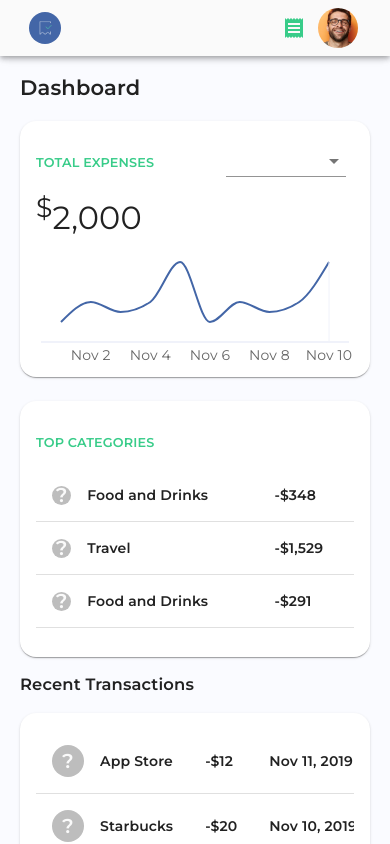
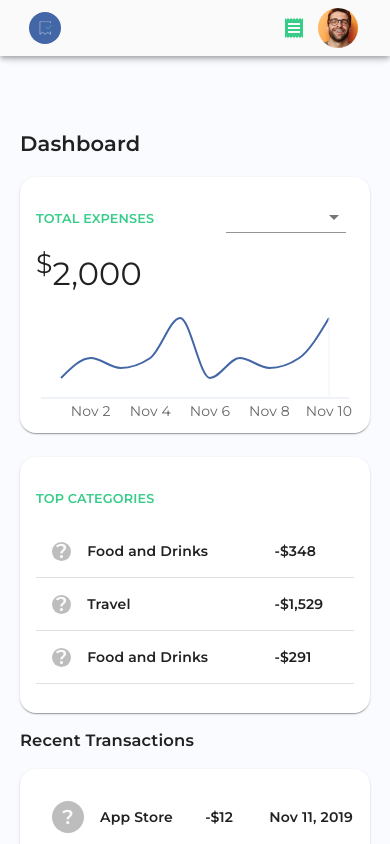
Before and after one commit to hatchways/team-rosemary, a React (Create React App) app in the folder client/: page / in a window 390 px wide. Shown: the top 844 px of the page. Built offline with nearby package versions, Linux system fonts and the light colour scheme.

Commit message:
extract some public parts of main panels into homepage

```diff
--- a/client/src/pages/Dashboard.js
+++ b/client/src/pages/Dashboard.js
@@ -7,47 +7,41 @@ import { CatStatTable } from '../components/CatStatTable';
 import { TransactionTable } from '../components/TransactionTable';
 import { MonthSelector } from '../components/MonthSelector';
 
-import { makeStyles } from "@material-ui/core/styles";
+// import { makeStyles } from "@material-ui/core/styles";
 
-const useStyles = makeStyles(theme => ({
-  utilbar: {
-    [theme.breakpoints.up("sm")]: {
-      ...theme.mixins.toolbar,
-      backgroundColor: '#fafafa',
-      opacity: 0.4,
-      color: theme.palette.primary.contrastText
-    }
-  },
-  utilbarMain: {
-    backgroundColor: "#fafbff"
-  },
-  main: {
-    display: 'flex',
-    flexDirection: 'column',
-    alignItems: 'center',
-    flexGrow: 1,
-    minHeight: '100vh',
-    padding: theme.spacing(3),
-    overflowX: 'hidden',
-    backgroundColor: '#fafbff',
-    [theme.breakpoints.down("xs")]: {
-      marginTop: '3rem',
-      padding: theme.spacing(1)
-    }
-  }
-}));
+// const useStyles = makeStyles(theme => ({
+//   utilbar: {
+//     [theme.breakpoints.up("sm")]: {
+//       ...theme.mixins.toolbar,
+//       backgroundColor: '#fafafa',
+//       opacity: 0.4,
+//       color: theme.palette.primary.contrastText
+//     }
+//   },
+//   utilbarMain: {
+//     backgroundColor: "#fafbff"
+//   },
+//   main: {
+//     display: 'flex',
+//     flexDirection: 'column',
+//     alignItems: 'center',
+//     flexGrow: 1,
+//     minHeight: '100vh',
+//     padding: theme.spacing(3),
+//     overflowX: 'hidden',
+//     backgroundColor: '#fafbff',
+//     [theme.breakpoints.down("xs")]: {
+//       marginTop: '3rem',
+//       padding: theme.spacing(1)
+//     }
+//   }
+// }));
 
 export function Dashboard(props) {
-  const classes = useStyles();
+  // const classes = useStyles();
 
   return (
-    <main className={classes.main}>
-      <div className={`${classes.utilbar} ${classes.utilbarMain}`} />
-      <Grid container spacing={3} xs={12} lg={10}>
-        <Grid item xs={12}>
-          <h2>Dashboard</h2>
-        </Grid>
-      </Grid>
+    <>
       <Grid container spacing={3} xs={12} lg={10}>
         <Grid item xs={12} md={6}>
           <Panel title="TOTAL EXPENSES">
@@ -73,6 +67,6 @@ export function Dashboard(props) {
           </Panel>
         </Grid>
       </Grid>
-    </main>
+    </>
   );
 }
--- a/client/src/pages/Home.js
+++ b/client/src/pages/Home.js
@@ -4,6 +4,7 @@ import Drawer from "@material-ui/core/Drawer";
 import Tabs from '@material-ui/core/Tabs';
 import Tab from '@material-ui/core/Tab';
 import Toolbar from "@material-ui/core/Toolbar";
+import Grid from "@material-ui/core/Grid";
 import FiberManualRecordIcon from "@material-ui/icons/FiberManualRecord";
 
 import {
@@ -118,6 +119,20 @@ const useStyles = makeStyles(theme => ({
   logo: {
     width: '15%',
     marginRight: '2rem'
+  },
+  main: {
+    display: 'flex',
+    flexDirection: 'column',
+    alignItems: 'center',
+    flexGrow: 1,
+    minHeight: '100vh',
+    padding: theme.spacing(3),
+    overflowX: 'hidden',
+    backgroundColor: '#fafbff',
+    [theme.breakpoints.down("xs")]: {
+      marginTop: '3rem',
+      padding: theme.spacing(1)
+    }
   }
 }));
 
@@ -212,6 +227,13 @@ export function Home(props) {
           </Drawer>
         </nav>
       </header >
+      <main className={classes.main}>
+        <div className={`${classes.utilbar} ${classes.utilbarMain}`} />
+        <Grid container spacing={3} xs={12} lg={10}>
+          <Grid item xs={12}>
+            <h2>{page}</h2>
+          </Grid>
+        </Grid>
         <Switch>
           <Route exact path="/">
             <Dashboard />
@@ -225,6 +247,7 @@ export function Home(props) {
             )
           })}
         </Switch>
+      </main>
     </Router>
   )
 }
--- a/client/src/pages/Receipts.js
+++ b/client/src/pages/Receipts.js
@@ -17,31 +17,31 @@ const useStyles = makeStyles(theme => ({
   pRel: {
     position: 'relative'
   },
-  utilbar: {
-    [theme.breakpoints.up("sm")]: {
-      ...theme.mixins.toolbar,
-      backgroundColor: '#fafafa',
-      opacity: 0.4,
-      color: theme.palette.primary.contrastText
-    }
-  },
-  utilbarMain: {
-    backgroundColor: "#fafbff"
-  },
-  main: {
-    display: 'flex',
-    flexDirection: 'column',
-    alignItems: 'center',
-    flexGrow: 1,
-    minHeight: '100vh',
-    padding: theme.spacing(3),
-    overflowX: 'hidden',
-    backgroundColor: '#fafbff',
-    [theme.breakpoints.down("xs")]: {
-      marginTop: '3rem',
-      padding: theme.spacing(1)
-    }
-  },
+  // utilbar: {
+  //   [theme.breakpoints.up("sm")]: {
+  //     ...theme.mixins.toolbar,
+  //     backgroundColor: '#fafafa',
+  //     opacity: 0.4,
+  //     color: theme.palette.primary.contrastText
+  //   }
+  // },
+  // utilbarMain: {
+  //   backgroundColor: "#fafbff"
+  // },
+  // main: {
+  //   display: 'flex',
+  //   flexDirection: 'column',
+  //   alignItems: 'center',
+  //   flexGrow: 1,
+  //   minHeight: '100vh',
+  //   padding: theme.spacing(3),
+  //   overflowX: 'hidden',
+  //   backgroundColor: '#fafbff',
+  //   [theme.breakpoints.down("xs")]: {
+  //     marginTop: '3rem',
+  //     padding: theme.spacing(1)
+  //   }
+  // },
   imgRoot: {
     display: 'flex',
     flexDirection: 'column',
@@ -106,13 +106,7 @@ export function Receipts(props) {
   const classes = useStyles();
 
   return (
-    <main className={classes.main}>
-      <div className={`${classes.utilbar} ${classes.utilbarMain}`} />
-      <Grid container spacing={3} xs={12} lg={10}>
-        <Grid item xs={12}>
-          <h2>Receipts</h2>
-        </Grid>
-      </Grid>
+    <>
       <Grid container spacing={2} xs={12} lg={10} className={classes.pRel}>
         <MonthSelector top="-3rem" right="0" />
         {data.map((receipt, index) => {
@@ -129,6 +123,6 @@ export function Receipts(props) {
           )
         })}
       </Grid>
-    </main>
+    </>
   )
 }
--- a/client/src/pages/Reports.js
+++ b/client/src/pages/Reports.js
@@ -1,51 +1,45 @@
 import React, { useState } from "react";
 import Grid from "@material-ui/core/Grid";
 
-import { makeStyles } from "@material-ui/core/styles";
+// import { makeStyles } from "@material-ui/core/styles";
 
 
-const useStyles = makeStyles(theme => ({
-  pRel: {
-    position: 'relative'
-  },
-  utilbar: {
-    [theme.breakpoints.up("sm")]: {
-      ...theme.mixins.toolbar,
-      backgroundColor: '#fafafa',
-      opacity: 0.4,
-      color: theme.palette.primary.contrastText
-    }
-  },
-  utilbarMain: {
-    backgroundColor: "#fafbff"
-  },
-  main: {
-    display: 'flex',
-    flexDirection: 'column',
-    alignItems: 'center',
-    flexGrow: 1,
-    minHeight: '100vh',
-    padding: theme.spacing(3),
-    overflowX: 'hidden',
-    backgroundColor: '#fafbff',
-    [theme.breakpoints.down("xs")]: {
-      marginTop: '3rem',
-      padding: theme.spacing(1)
-    }
-  }
-}));
+// const useStyles = makeStyles(theme => ({
+//   pRel: {
+//     position: 'relative'
+//   },
+//   utilbar: {
+//     [theme.breakpoints.up("sm")]: {
+//       ...theme.mixins.toolbar,
+//       backgroundColor: '#fafafa',
+//       opacity: 0.4,
+//       color: theme.palette.primary.contrastText
+//     }
+//   },
+//   utilbarMain: {
+//     backgroundColor: "#fafbff"
+//   },
+//   main: {
+//     display: 'flex',
+//     flexDirection: 'column',
+//     alignItems: 'center',
+//     flexGrow: 1,
+//     minHeight: '100vh',
+//     padding: theme.spacing(3),
+//     overflowX: 'hidden',
+//     backgroundColor: '#fafbff',
+//     [theme.breakpoints.down("xs")]: {
+//       marginTop: '3rem',
+//       padding: theme.spacing(1)
+//     }
+//   }
+// }));
 
 export function Reports(props) {
-  const classes = useStyles();
+  // const classes = useStyles();
 
   return (
-    <main className={classes.main}>
-      <div className={`${classes.utilbar} ${classes.utilbarMain}`} />
-      <Grid container spacing={3} xs={12} lg={10}>
-        <Grid item xs={12}>
-          <h2>Reports</h2>
-        </Grid>
-      </Grid>
-    </main>
+    <>
+    </>
   )
 }
```
Lines whose indentation alone changed are shown as unchanged.
